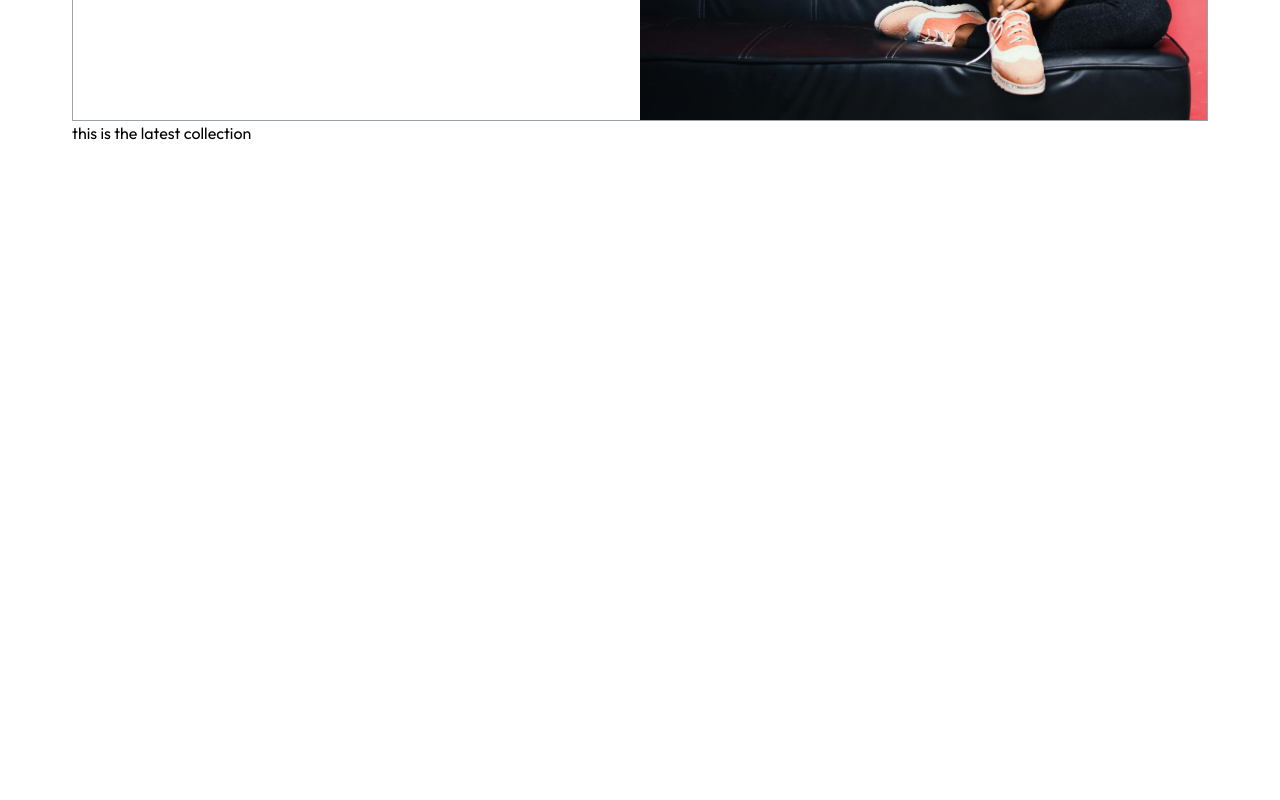
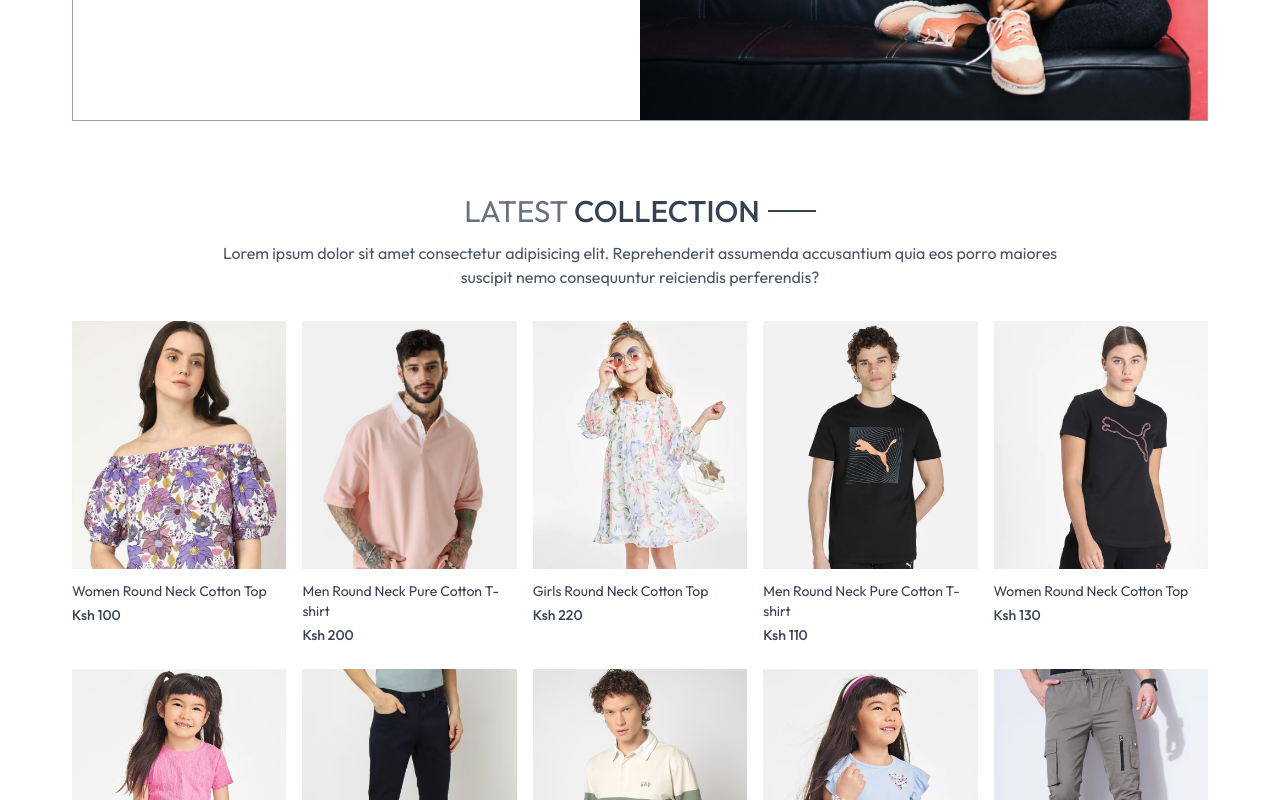
Before and after one commit to Ariel-joe/Ecommerce, a React (Vite) app in the folder client/: page / in a window 1280 px wide. Shown: the part 440-1240 px from the top of the page. Before the commit the page ends 800 px from the top, so only its background shows below. Built offline with nearby package versions, Linux system fonts and the light colour scheme.

Commit message:
latest collection

```diff
--- a/client/src/components/Latestcollection.jsx
+++ b/client/src/components/Latestcollection.jsx
@@ -1,12 +1,35 @@
-import React, { useContext } from "react";
+import React, { useContext, useEffect, useState } from "react";
 import { ShopContext } from "../context/Shopcontext";
+import { Title } from "./Title";
+import { ProductCard } from "./ProductCard";
 
 const Latestcollection = () => {
+  const { products } = useContext(ShopContext);
+  const [latestproducts, setLatestProducts] = useState([]);
 
-    const {products} = useContext(ShopContext)
+  useEffect(() => {
+    setLatestProducts(products.slice(0, 10));
+  }, []);
+
   return (
     <>
-      <div>this is the latest collection</div>
+      <div className="my-10">
+        <div className="text-center py-8 text-3xl">
+          <Title text1={"LATEST"} text2={"COLLECTION"} />
+          <p className="w-3/4 m-auto text-xs sm:text-sm md:text-base text-gray-600">
+            Lorem ipsum dolor sit amet consectetur adipisicing elit.
+            Reprehenderit assumenda accusantium quia eos porro maiores suscipit
+            nemo consequuntur reiciendis perferendis?
+          </p>
+        </div>
+
+        {/* latest products */}
+        <div className="grid grid-cols-2 sm:grid-cols-3 md:grid-cols-4 lg:grid-cols-5 gap-4 gap-y-6">
+            {latestproducts.map((item, index) =>(
+                <ProductCard key={index} id={item._id} image={item.image} name={item.name} price={item.price} />
+            ))}
+        </div>
+      </div>
     </>
   );
 };
--- a/client/src/components/Navbar.jsx
+++ b/client/src/components/Navbar.jsx
@@ -10,11 +10,12 @@
   return (
     <>
       <div className="flex items-center justify-between py-5 font-medium">
+        <Link to={"/"}>
         <img
           src={assets.primaryLogo}
           className="w-20"
           alt="kladi outfit logo"
-        />
+        /></Link>
 
         {/* navbar for other screen excluding the small screen */}
         <ul className="hidden sm:flex gap-5 text-sm text-gray-700">
--- /dev/null
+++ b/client/src/components/ProductCard.jsx
@@ -0,0 +1,27 @@
+import React, { useContext } from "react";
+import { ShopContext } from "../context/Shopcontext";
+import { Link } from "react-router";
+
+const ProductCard = ({ id, name, image, price }) => {
+  const { currency } = useContext(ShopContext);
+  return (
+    <>
+      <Link className="text-gray-700 cursor-pointer" to={`/product/${id}`}>
+        <div className="overflow-hidden">
+          <img
+            className="hover:scale-110 transition ease-in-out"
+            src={image[0]}
+            alt=""
+          />
+        </div>
+        <p className="pt-3 pb-1 text-sm">{name}</p>
+        <p className="text-sm font-medium">
+          {currency}
+          {price}
+        </p>
+      </Link>
+    </>
+  );
+};
+
+export { ProductCard };
--- /dev/null
+++ b/client/src/components/Title.jsx
@@ -0,0 +1,14 @@
+import React from "react";
+
+const Title = ({ text1, text2 }) => {
+  return (
+    <div className="inline-flex gap-2 items-center mb-3">
+      <p className="text-gray-500">
+        {text1} <span className="text-gray-700 font-medium">{text2}</span>
+      </p>
+      <p className="w-8 sm:w-12 h-[1px] sm:h-[2px] bg-gray-700"></p>
+    </div>
+  );
+};
+
+export { Title };
--- a/client/src/context/Shopcontext.jsx
+++ b/client/src/context/Shopcontext.jsx
@@ -4,7 +4,7 @@
 export const ShopContext = createContext();
 
 const ShopContextProvider = (props) => {
-  const currency = "Ksh";
+  const currency = "Ksh ";
   const delivery_fee = 1000;
 
   const value = {
```
